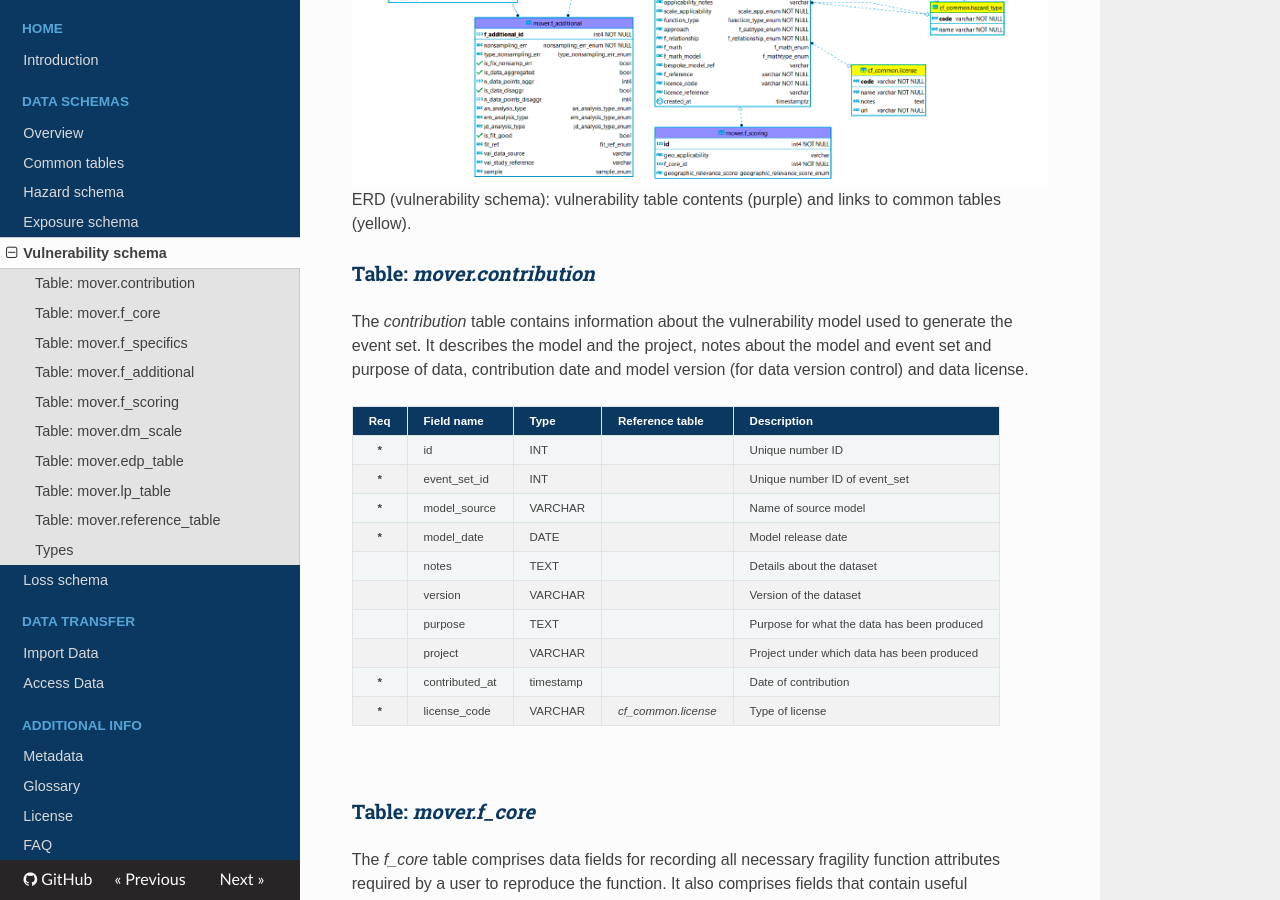
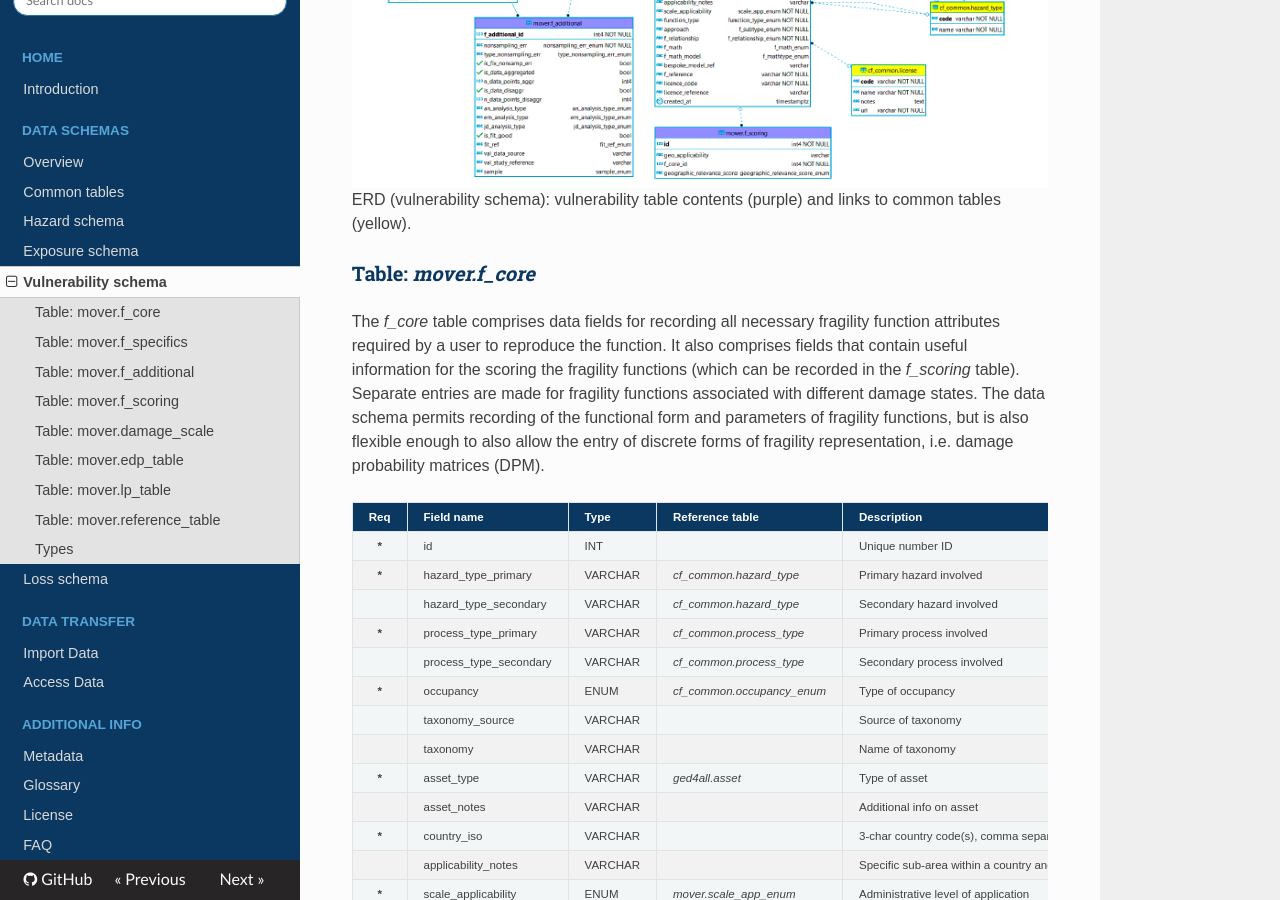
Before and after one commit to GFDRR/rdl-doc, an MkDocs documentation site: the page built from docs/vulnerability.md, in a window 1280 px wide and 900 px high, scrolled down 868 px. Built offline with MkDocs 1.6.1, drawn with Linux system fonts in a browser that asks for light colours; nearby versions of some CDN libraries; some of the changed text lies outside the part shown.

Commit message:
Update changes

```diff
--- a/docs/vulnerability.md
+++ b/docs/vulnerability.md
@@ -18,25 +18,6 @@
 
 ![Screenshot](img/vulnerability.png)
 ERD (vulnerability schema): vulnerability table contents (purple) and links to common tables (yellow).
-<br/>
-###Table: _mover.contribution_
-
-The _contribution_ table contains information about the vulnerability model used to generate the event set.
-It describes the model and the project, notes about the model and event set and purpose of data, contribution date and model version (for data version control) and data license.
-
-| **Req** | **Field name** | **Type** | **Reference table** | **Description** |
-|:---:| --- | --- | --- | --- |
-| **\*** | id | INT || Unique number ID |
-| **\*** | event\_set\_id | INT || Unique number ID of event\_set |
-| **\*** | model\_source | VARCHAR || Name of source model |
-| **\*** | model\_date | DATE || Model release date |
-| | notes | TEXT | | Details about the dataset |
-| | version | VARCHAR | | Version of the dataset |
-| | purpose | TEXT | | Purpose for what the data has been produced |
-| | project | VARCHAR | | Project under which data has been produced |
-| **\*** | contributed\_at | timestamp | | Date of contribution |
-| **\*** | license\_code | VARCHAR | _cf\_common.license_ | Type of license |
-
 <br/>
 ###Table: _mover.f\_core_
 
@@ -69,7 +50,6 @@
 | **\*** | f\_reference | VARCHAR | | Literature article or report |
 | **\*** | licence\_code | VARCHAR | _cf\_common.license_ | Type of licence |
 | | licence\_reference | VARCHAR | | Url associated with licence |
-| | created\_at | timestamp\_tz | | Timestamp with timezone |
 
 <br/>
 ###Table: _mover.f\_specifics_
@@ -143,9 +123,9 @@
 | **\*** | geographic\_relevance\_score | ENUM | mover.geographic\_relevance\_score\_enum | How well the data applies to the countries of application |
 
 <br/>
-###Table: _mover.dm\_scale_
+###Table: _mover.damage\_scale_
 
-The dm\_scale_ table provides details on damage scales. The dm\_scale_ table is called upon by the Fragility Function module.
+The damage\_scale_ table provides details on damage scales. The dm\_scale_ table is called upon by the Fragility Function module.
 
 | **Req** | **Field name** | **Type** | **Reference table** | **Description** |
 |:---:| --- | --- | --- | --- |
@@ -223,7 +203,8 @@
 | f\_math\_enum | <ul><li>Parametric<li>Bespoke<li>N/a | Types of models that apply to Empirical functions |
 | jd\_analysis\_type\_enum | <ul><li>Delphi<li>Cookes<li>N/a | Type of analysis for Judgment functions |
 | f\_mathtype\_enum | <ul><li>Cumulative Lognormal<li>Cumulative Normal<li>Exponential<li>Bespoke<li>DtL - Beta PDF<li>DtL - Normal PDF<li>DtL - Lognormal PDF<li>DtL - Uniform PDF<li>DtL - Bespoke PDF<li>N/a | Mathematical model utilized for the derivation of the function<br/><br/>Note:<br/>Dtl = Damage-to-loss |
-| sim\_method\_enum | <ul><li>Physics-based<li>IMPE | Description |
+| sim\_method\_enum | <ul><li>Physics-based<li>IMPE | Type of simulation |
+| dm\_scale\_ty\_enum | <ul><li>Existing<li>Bespoke<li>Unknown | Type of damage scale |
 | fit\_ref\_enum | <ul><li>AIC<li>BIC<li>Kolmogorov-Smirnov | Reference model for fitting |
 | scale\_app\_enum | <ul><li>Country (Level 0)<li>Sub-country (Level 1)<li>Local (Level 2)<li>Asset (Level 3) | Geographic scale applicability|
 | geographic\_relevance\_score | <ul><li>Excellent<li>Good<li>Needs improvement<li>Unusable | Overall performance quality for geographic context |
```
Also changed, not shown: docs/common.md (+27 -1 lines), docs/exposure.md (+0 -19 lines), docs/hazard.md (+0 -20 lines), docs/loss.md (+1 -18 lines).
